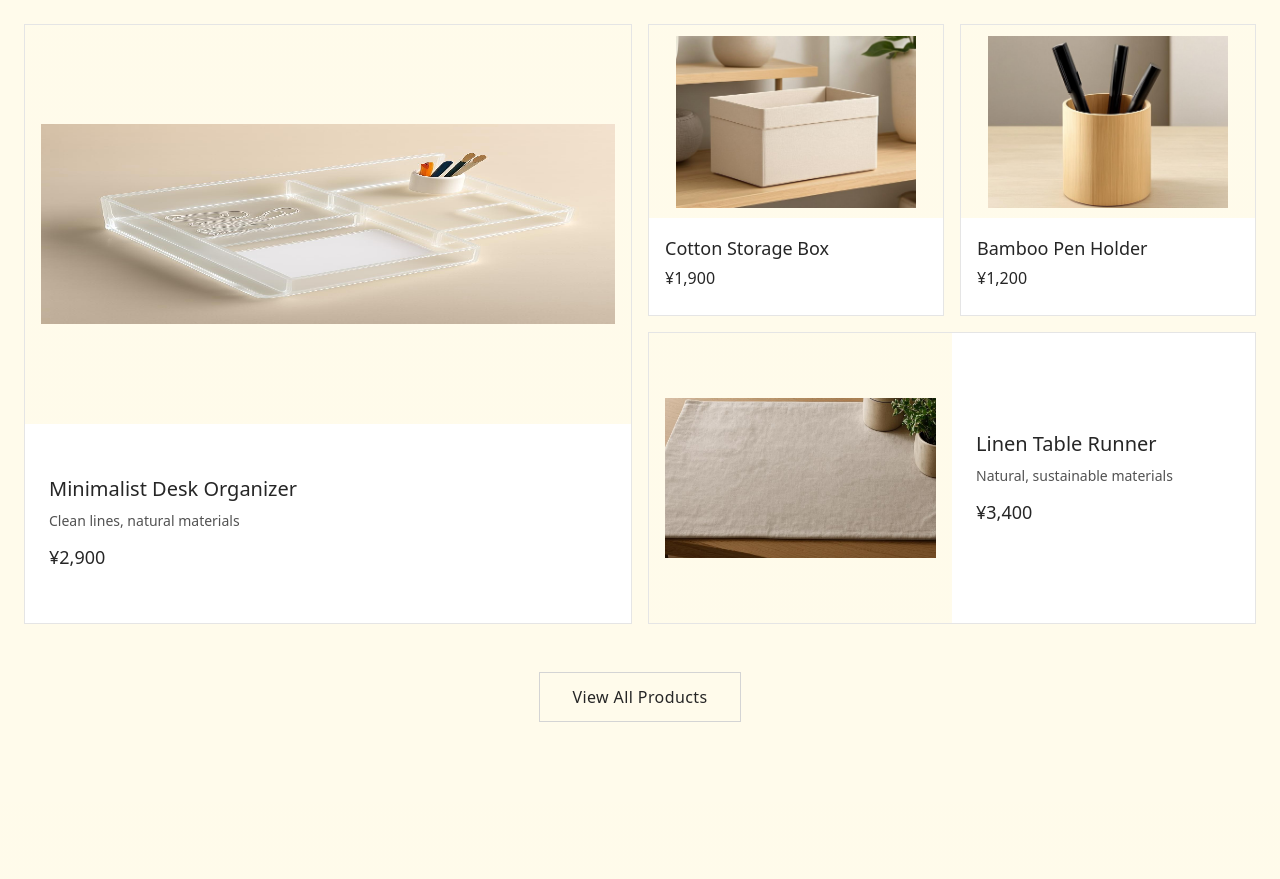
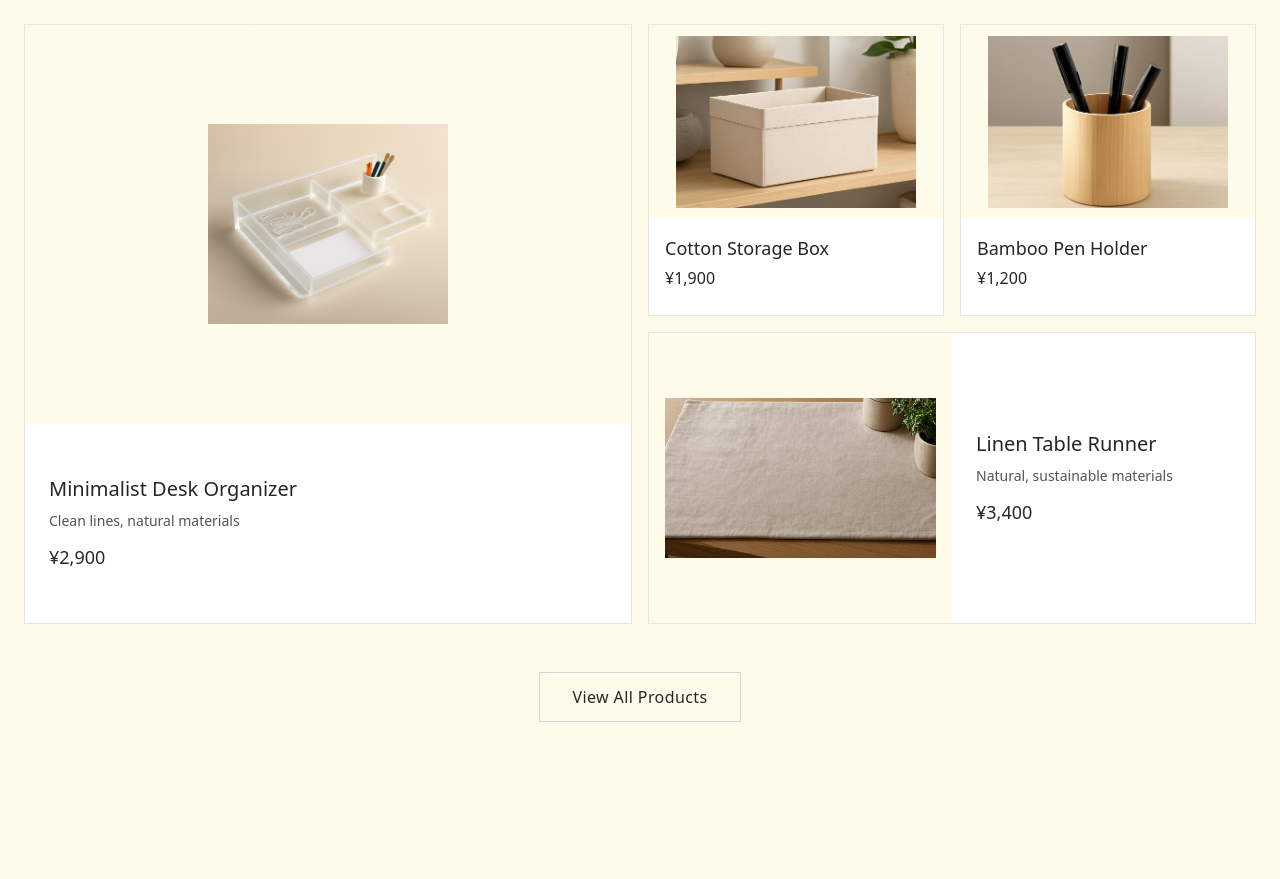
Before and after one commit to SurajKarmakar1/MUJI, a website: page src/index.html in a window 1280 px wide. Shown: the part 960-1839 px from the top of the page. Drawn offline with Linux system fonts and the light colour scheme.

Commit message:
Update index.html

```diff
--- a/src/index.html
+++ b/src/index.html
@@ -267,7 +267,7 @@
                 <img
                   src="deskorg.png"
                   alt="Desk Organizer"
-                  class="w-150 h-50 object-cove"
+                  class="w-60 h-50 object-cove"
                 />
               </div>
               <div class="p-4 lg:p-6 h-1/3 flex flex-col justify-center">
```
